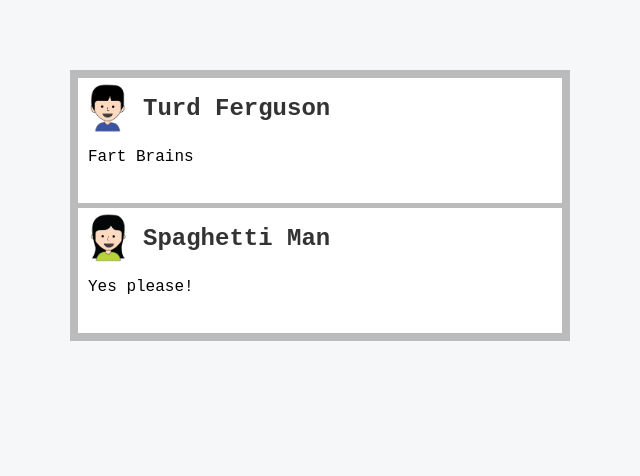
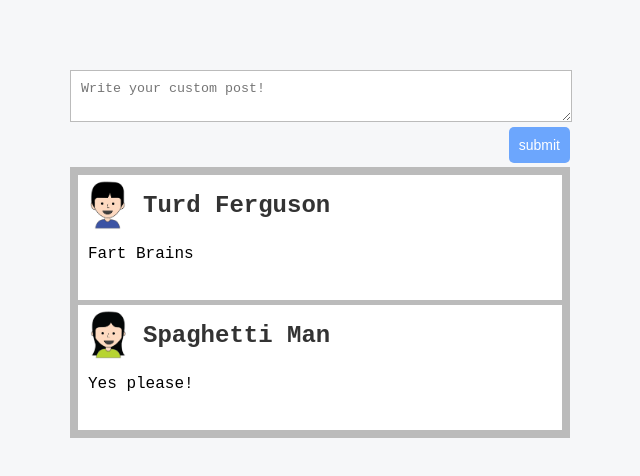
Before and after one commit to eojhet/graphbook, a React app: page / in a window 1280 px wide. Shown: the top 476 px of the page, without its empty margins (320-960 px from the left). Built offline with nearby package versions, Linux system fonts and the light colour scheme.

Commit message:
Useful development tools

```diff
--- a/assets/css/style.css
+++ b/assets/css/style.css
@@ -41,3 +41,20 @@ p {
   padding: 5px;
   min-height: 50px;
 }
+form{
+  padding-bottom: 20px;
+}
+form textarea {
+  width: calc(100% - 20px);
+  padding: 10px;
+  border-color: #bbb;
+}
+form [type=submit] {
+  border: none;
+  background-color: #6ca6fd;
+  color: #fff;
+  padding: 10px;
+  border-radius: 5px;
+  font-size: 14px;
+  float: right;
+}
--- a/package.json
+++ b/package.json
@@ -4,6 +4,7 @@
   "description": "",
   "main": "index.js",
   "scripts": {
+    "client:build": "webpack --config webpack.client.build.config.js",
     "client": "webpack serve --devtool inline-source-map --hot --config webpack.client.config.js",
     "test": "echo \"Error: no test specified\" && exit 1"
   },
@@ -11,7 +12,8 @@
   "license": "ISC",
   "dependencies": {
     "react": "^18.1.0",
-    "react-dom": "^18.1.0"
+    "react-dom": "^18.1.0",
+    "react-helmet": "^6.1.0"
   },
   "devDependencies": {
     "@babel/core": "^7.17.10",
@@ -22,6 +24,7 @@
     "css-loader": "^6.7.1",
     "file-loader": "^6.2.0",
     "html-webpack-plugin": "^5.5.0",
+    "mini-css-extract-plugin": "^2.6.0",
     "style-loader": "^3.3.1",
     "url-loader": "^4.1.1",
     "webpack": "^5.72.1",
--- a/src/client/App.js
+++ b/src/client/App.js
@@ -1,4 +1,5 @@
 import React, { useState } from 'react';
+import { Helmet } from 'react-helmet';
 import '/assets/css/style.css';
 
 const initialPosts = [
@@ -22,9 +23,41 @@ const initialPosts = [
 
 const App = () => {
   const [posts, setPosts] = useState(initialPosts);
+  const [postContent, setPostContent] = useState('');
+
+  const handleSubmit = (e) => {
+    e.preventDefault();
+    const newPost = {
+      id: posts.length + 1,
+      text: postContent,
+      user: {
+        avatar: '/uploads/avatar1.png',
+        username: 'Fake User'
+      }
+    };
+    setPosts([newPost, ...posts]);
+    setPostContent('');
+  };
 
   return (
     <div className='container'>
+      <Helmet>
+        <title>Graphbook - Feed</title>
+        <meta name="description" content="All your friends are here."></meta>
+      </Helmet>
+
+      <div className='postForm'>
+        <form onSubmit={handleSubmit}>
+          <textarea
+            value={postContent}
+            onChange={(e) => setPostContent(e.target.value)}
+            placeholder="Write your custom post!"
+          />
+          <input type="submit" value="submit" />
+        </form>
+      </div>
+
+
       <div className='feed'>
 
         { posts.map((post, i) =>
--- /dev/null
+++ b/webpack.client.build.config.js
@@ -0,0 +1,45 @@
+const path = require('path');
+const HtmlWebpackPlugin = require('html-webpack-plugin');
+const { CleanWebpackPlugin } = require('clean-webpack-plugin');
+const buildDirectory = 'dist';
+const outputDirectory = buildDirectory + '/client';
+const MiniCssExtractPlugin = require('mini-css-extract-plugin');
+
+module.exports = {
+  mode: 'production',
+  entry: './src/client/index.js',
+  output: {
+    path: path.join(__dirname, outputDirectory),
+    filename: 'bundle.js'
+  },
+  module: {
+    rules: [
+      {
+        test: /\.js$/,
+        exclude: /node_modules/,
+        use: {
+          loader: 'babel-loader'
+        }
+      },
+      {
+        test: /\.css$/,
+        use: [{loader: MiniCssExtractPlugin.loader,
+          options: {
+            publicPath: '../'
+          }
+        }, 'css-loader'],
+      }
+    ]
+  },
+  plugins: [
+    new CleanWebpackPlugin({
+      cleanOnceBeforeBuildPatterns: [path.join(__dirname, buildDirectory)]
+    }),
+    new HtmlWebpackPlugin({
+      template: './public/index.html'
+    }),
+    new MiniCssExtractPlugin({
+      filename: 'bundle.css',
+    })
+  ]
+};
```
Also changed, not shown: 1 other file (tests, documents, lock files or other folders).
